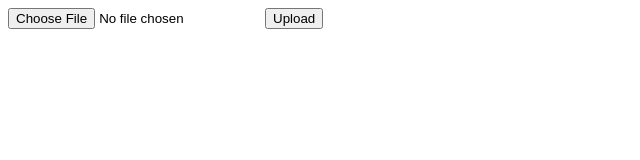
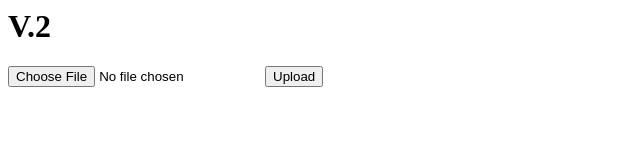
Before and after one commit to dorianinc/challenge-accepted-beta, a plain HTML site: page index.html in a window 1280 px wide. Shown: the whole page, without its empty margins (0-640 px from the left). Drawn offline with Linux system fonts and the light colour scheme.

Commit message:
Update index.html

```diff
--- a/index.html
+++ b/index.html
@@ -1,5 +1,6 @@
 <html>
     <body>
+        <h1>V.2</h1>
         <form action="server.cgi" method="post" enctype="multipart/form-data">
   <input type="file" name="image" accept="image/*" capture="user">
   <input type="submit" value="Upload">
```
